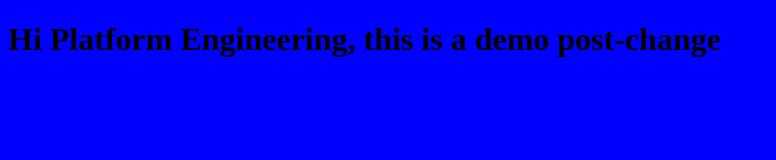
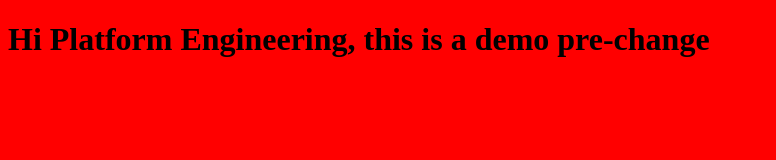
Before and after one commit to jsw1993/eng-flux-ci-demo, a plain HTML site: page static-content/index.html in a window 1280 px wide. Shown: the whole page, without its empty margins (0-776 px from the left). Drawn offline with Linux system fonts and the light colour scheme.

Commit message:
Update index.html

```diff
--- a/static-content/index.html
+++ b/static-content/index.html
@@ -3,7 +3,7 @@
    <head>
       <title>Hello Platform Engineering!</title>
    </head>
-   <body style="background-color:blue;">
-      <h1>Hi Platform Engineering, this is a demo post-change</h1>
+   <body style="background-color:red;">
+      <h1>Hi Platform Engineering, this is a demo pre-change</h1>
    </body>
 </html>
```
